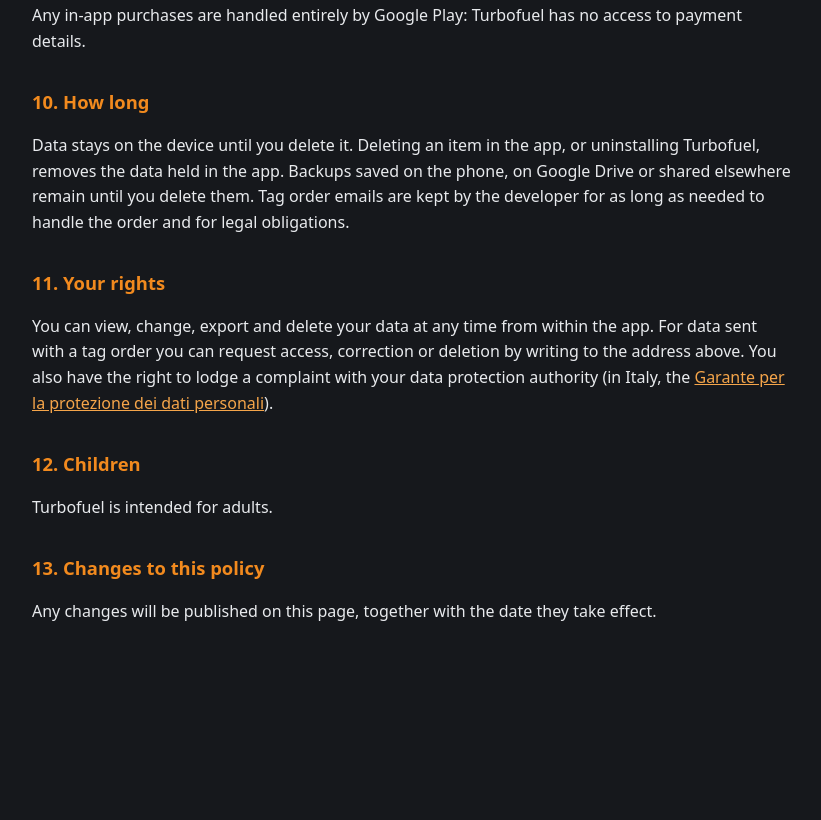
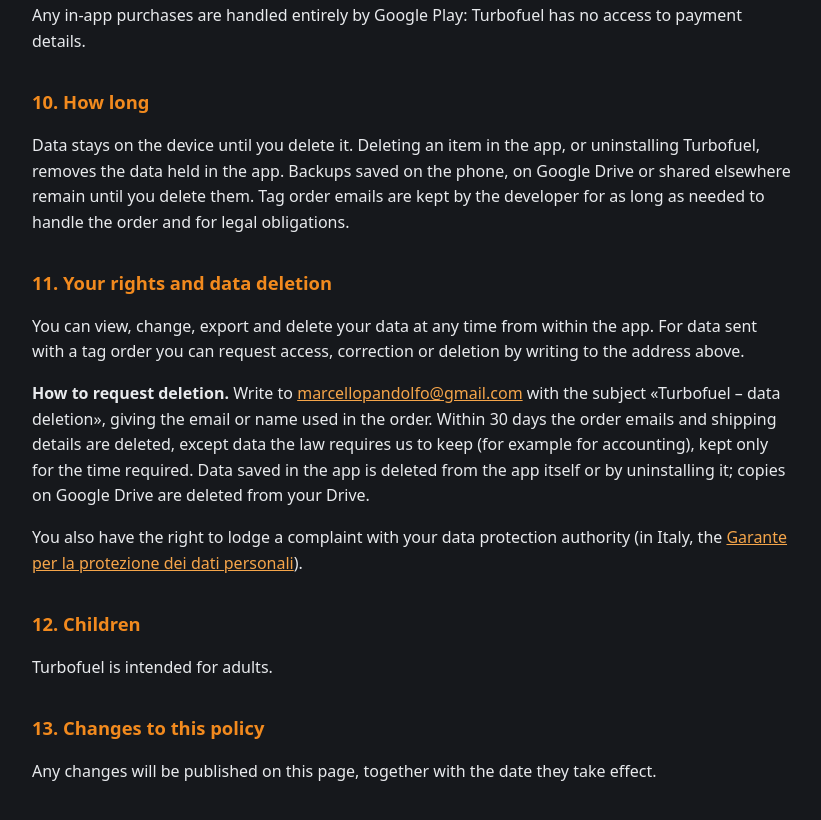
Before and after one commit to mpstudios56/turbofuel-privacy, a plain HTML site: page en.html in a window 1280 px wide. Shown: the part 2145-2965 px from the top of the page, without its empty margins (228-1049 px from the left). Before the commit the page ends 2850 px from the top, so only its background shows below. Drawn offline with Linux system fonts and the light colour scheme.

Commit message:
Sezione per chiedere l'eliminazione dei dati
Co-Authored-By: Claude Opus 5.5 <noreply@anthropic.com>

```diff
--- a/en.html
+++ b/en.html
@@ -96,9 +96,15 @@ the data held in the app. Backups saved on the phone, on Google Drive or shared
 them. Tag order emails are kept by the developer for as long as needed to handle the order and for legal
 obligations.</p>
 
-<h2>11. Your rights</h2>
+<h2 id="deletion">11. Your rights and data deletion</h2>
 <p>You can view, change, export and delete your data at any time from within the app. For data sent with a tag
-order you can request access, correction or deletion by writing to the address above. You also have the right
+order you can request access, correction or deletion by writing to the address above.</p>
+<p><strong>How to request deletion.</strong> Write to <a href="mailto:marcellopandolfo@gmail.com">marcellopandolfo@gmail.com</a>
+with the subject «Turbofuel – data deletion», giving the email or name used in the order. Within 30 days the order
+emails and shipping details are deleted, except data the law requires us to keep (for example for accounting),
+kept only for the time required. Data saved in the app is deleted from the app itself or by uninstalling it;
+copies on Google Drive are deleted from your Drive.</p>
+<p>You also have the right
 to lodge a complaint with your data protection authority (in Italy, the
 <a href="https://www.garanteprivacy.it">Garante per la protezione dei dati personali</a>).</p>
 
```
Also changed, not shown: index.html (+7 -1 lines).
